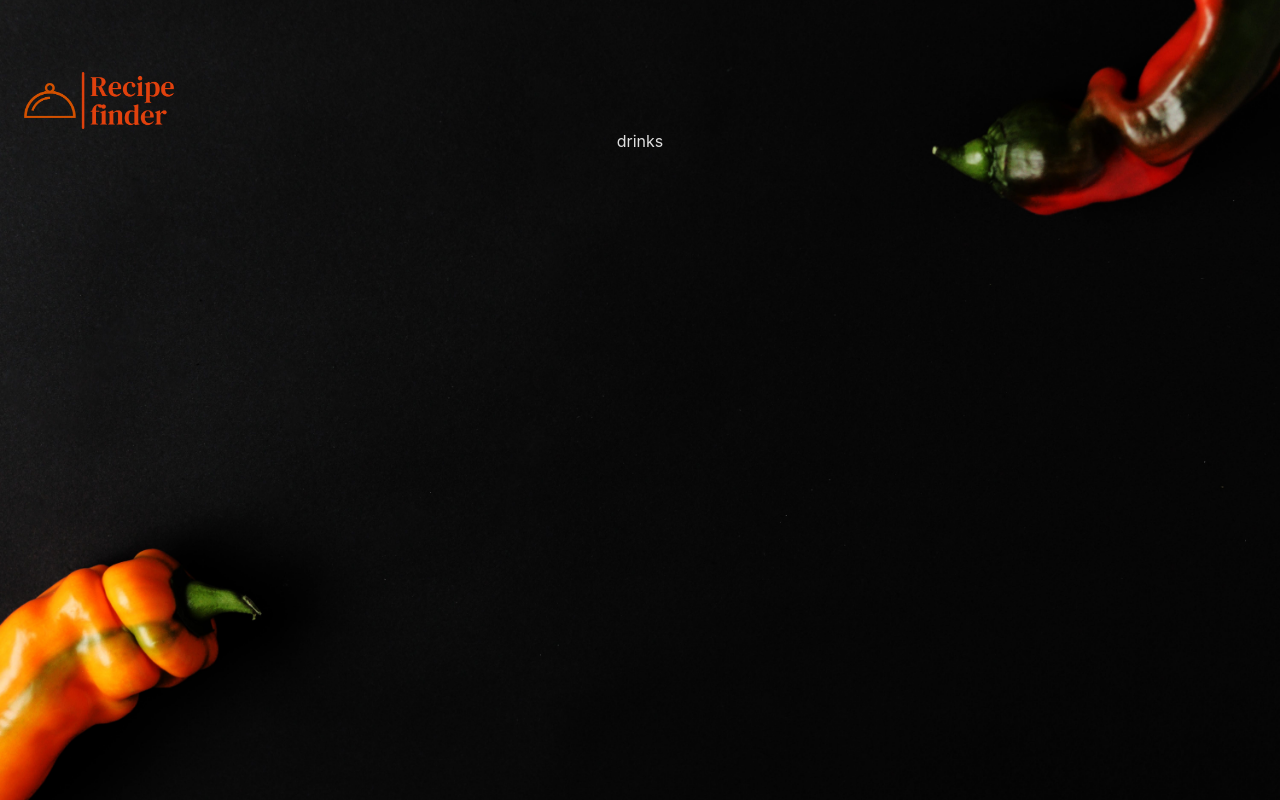
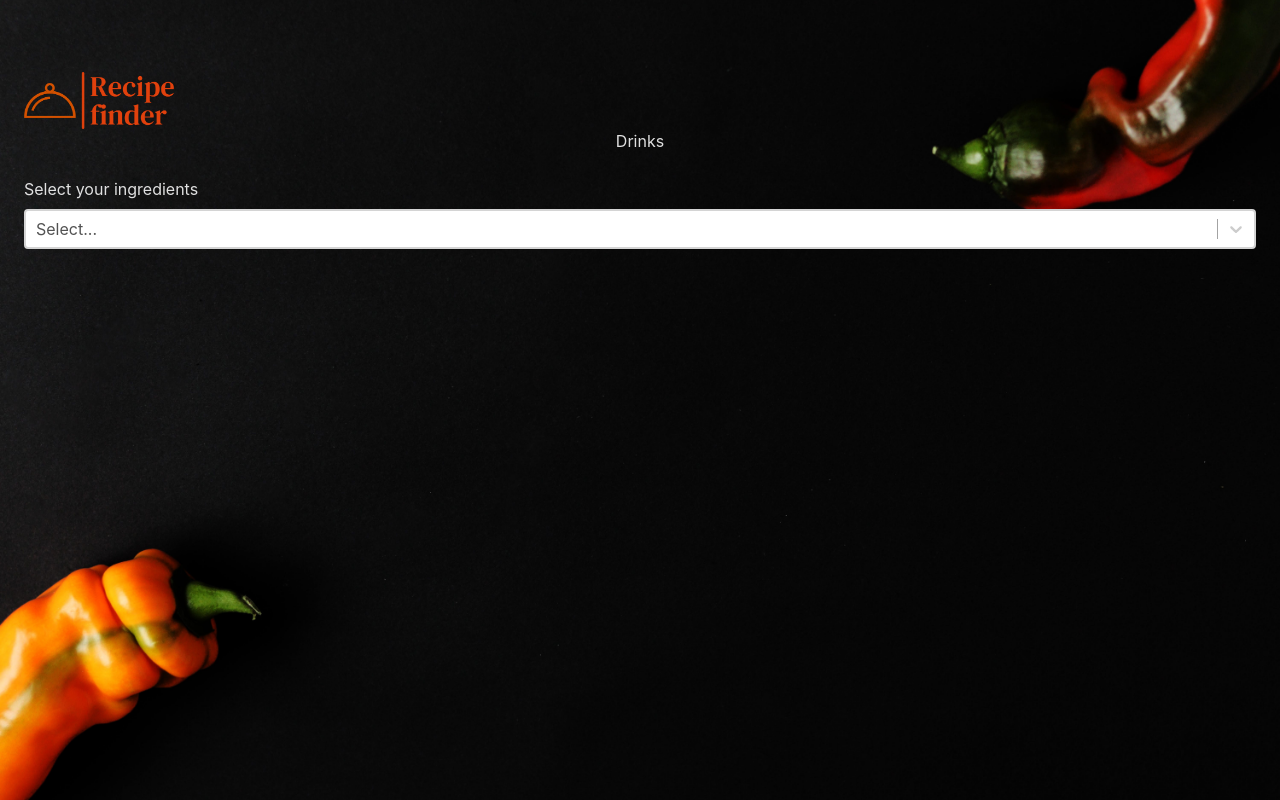
Before and after one commit to KristianKjerstad/recipe-app, a React (Vite) app in the folder frontend/: page /drinks in a window 1280 px wide. Built offline with nearby package versions, Linux system fonts and the light colour scheme.

Commit message:
wip: drink ingredient multiselect

```diff
--- a/frontend/src/index.css
+++ b/frontend/src/index.css
@@ -1,6 +1,34 @@
 @tailwind base;
 @tailwind components;
 @tailwind utilities;
+
+@layer components {
+    .my-react-select-container .my-react-select__control {
+        @apply bg-white dark:bg-neutral-100 border-2 border-neutral-300 dark:border-neutral-700 hover:border-neutral-400 dark:hover:border-neutral-500 cursor-pointer;
+    }
+
+    .my-react-select-container .my-react-select__control--is-focused {
+        @apply border-neutral-500 hover:border-neutral-500 dark:border-neutral-400 dark:hover:border-neutral-400 shadow-none cursor-pointer;
+    }
+
+    .my-react-select-container .my-react-select__menu {
+        @apply bg-neutral-100 dark:bg-neutral-700 border-2 border-neutral-300 dark:border-neutral-600 cursor-pointer;
+    }
+
+    .my-react-select-container .my-react-select__option {
+        @apply text-neutral-600 dark:text-neutral-200 bg-neutral-100 hover:bg-neutral-200 dark:bg-neutral-700 dark:hover:bg-neutral-800 cursor-pointer;
+    }
+
+    .my-react-select-container .my-react-select__indicator-separator {
+        @apply bg-neutral-400;
+    }
+
+    .my-react-select-container .my-react-select__input-container,
+    .my-react-select-container .my-react-select__placeholder,
+    .my-react-select-container .my-react-select__single-value {
+        @apply text-neutral-600 dark:text-neutral-200;
+    }
+}
 
 body {
     --common-width: 80%;
--- a/frontend/src/pages/DrinksRecipesPage.tsx
+++ b/frontend/src/pages/DrinksRecipesPage.tsx
@@ -1,3 +1,58 @@
+import { useState } from 'react'
+import makeAnimated from 'react-select/animated'
+const animatedComponents = makeAnimated()
+
+import Select, { MultiValue } from 'react-select'
+
+type Options = {
+    label: string
+    options: { label: string; value: string }[]
+}
+
+const sampleOptions: Options[] = [
+    {
+        label: 'Finland',
+        options: [
+            {
+                label: 'Great Hotel',
+                value: 'Great Hotel',
+            },
+        ],
+    },
+    {
+        label: 'Sweden',
+        options: [{ label: 'Stockholm', value: 'Stockholm' }],
+    },
+]
+
 export const DrinksRecipesPage = () => {
-    return <div>drinks</div>
+    const [selectedIngredients, setSelectedIngredients] = useState<
+        MultiValue<Options>
+    >([])
+
+    const handleSelectedIngredientChange = (value: MultiValue<Options>) => {
+        setSelectedIngredients(value)
+        console.log(value)
+    }
+
+    return (
+        <div>
+            <h3>Drinks</h3>
+            <div className="text-left pt-6">
+                <p className="pb-2">Select your ingredients</p>
+                <Select
+                    className="my-react-select-container"
+                    classNamePrefix="my-react-select"
+                    value={selectedIngredients}
+                    options={sampleOptions}
+                    onChange={(value) => {
+                        handleSelectedIngredientChange(value)
+                    }}
+                    isMulti
+                    closeMenuOnSelect={false}
+                    hideSelectedOptions={true}
+                />
+            </div>
+        </div>
+    )
 }
```
